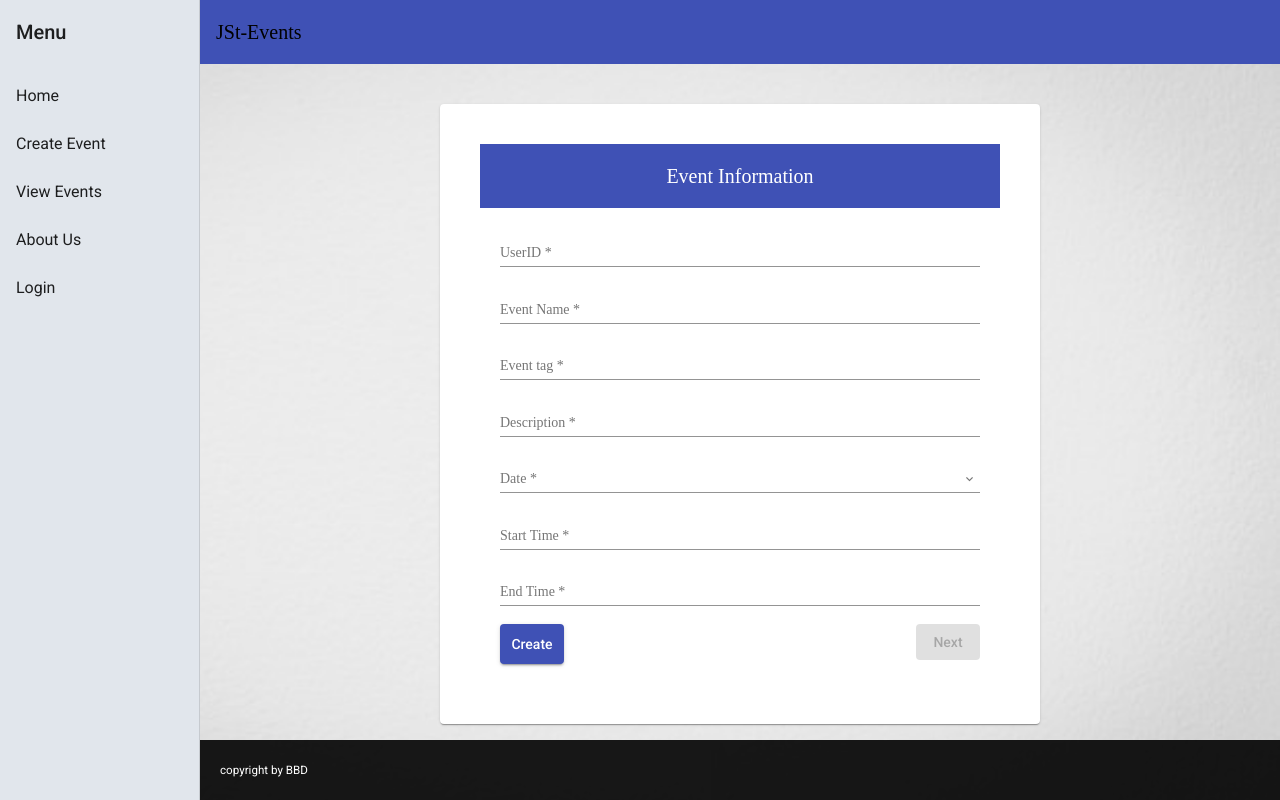
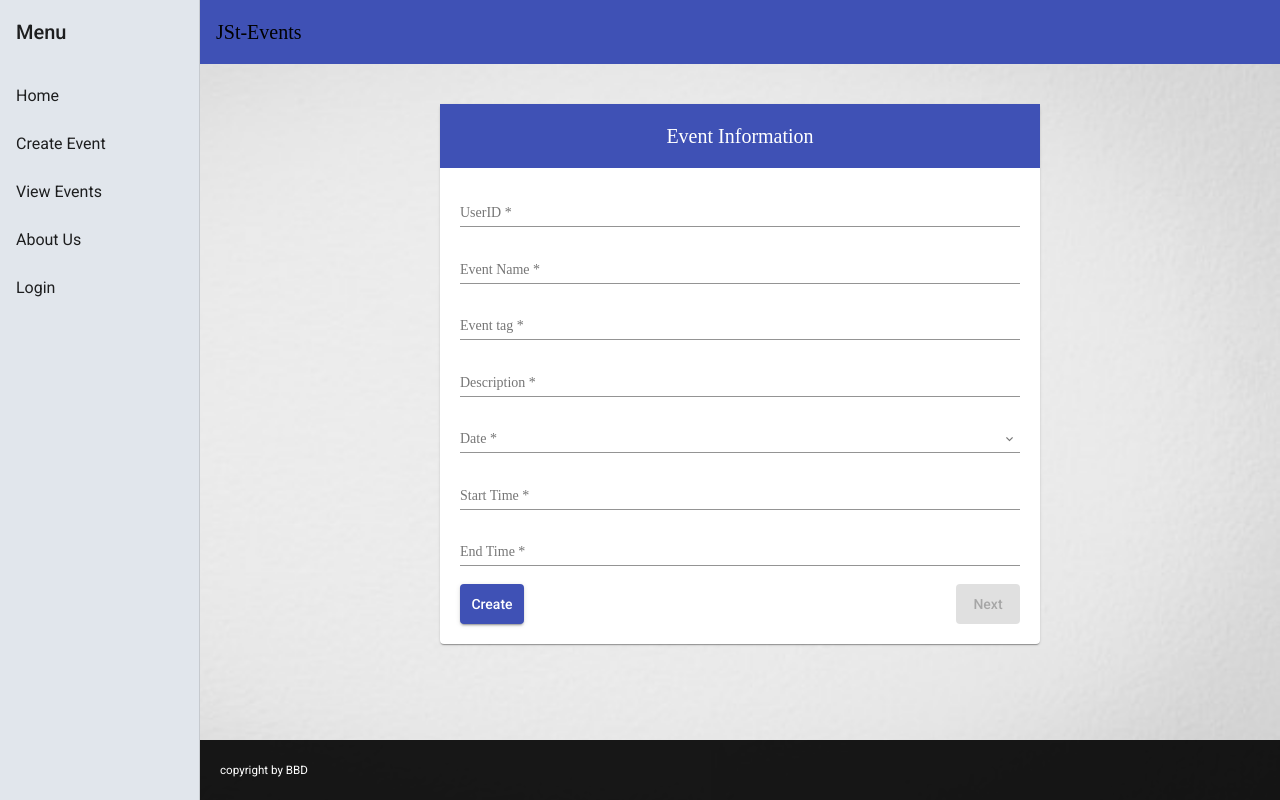
Before and after one commit to fkalombo/EventManager, an Angular app in the folder front-end/event-manager/: page /create-event in a window 1280 px wide. Built offline with nearby package versions, Linux system fonts and the light colour scheme.

Commit message:
fixed event-information form toolbar

```diff
--- a/front-end/event-manager/src/app/create-events-form/create-events-form.component.css
+++ b/front-end/event-manager/src/app/create-events-form/create-events-form.component.css
@@ -1,5 +1,5 @@
 mat-card{
-  padding: 40px;
+  padding: 0px;
   max-width: 600px;
   margin: 40px auto;
   border-radius: 4px;
@@ -43,12 +43,7 @@ input {
   color: currentColor;
 }
 
-.button_create {
+button {
   max-width: 200px;
   padding: 2px;
 }
-
-.button_next {
-  max-width: 100px;
-  position:relative;
-}
--- a/front-end/event-manager/src/app/create-events-form/create-events-form.component.html
+++ b/front-end/event-manager/src/app/create-events-form/create-events-form.component.html
@@ -39,7 +39,6 @@
         <mat-error>24 hour format .. : .</mat-error>
       </mat-form-field>
       <section>
-
         <button mat-raised-button type="submit" class="button_create" color="primary">Create</button>
         <button mat-raised-button class="button_next" style='float:right' color="accent" [routerLink]="['../create-venue']" [disabled]="!events.valid">Next</button>
       </section>
--- a/front-end/event-manager/src/app/create-venue-form/create-venue-form.component.html
+++ b/front-end/event-manager/src/app/create-venue-form/create-venue-form.component.html
@@ -36,12 +36,10 @@
       <input matInput placeholder="ZipCode" formControlName="ZipCode" required>
       <mat-error>Min of four numbers</mat-error>
     </mat-form-field>
-    <section>
+    <section id="id-section">
       <button mat-raised-button type="submit" color="primary" [disabled]="!venue.valid">Create</button>
       <button mat-raised-button style='float:right' color="accent" [routerLink]="['../create-ticket']" [disabled]="!venue.valid">Next</button>
     </section>
   </form>
-
-
 </mat-card>
 </section>
```
